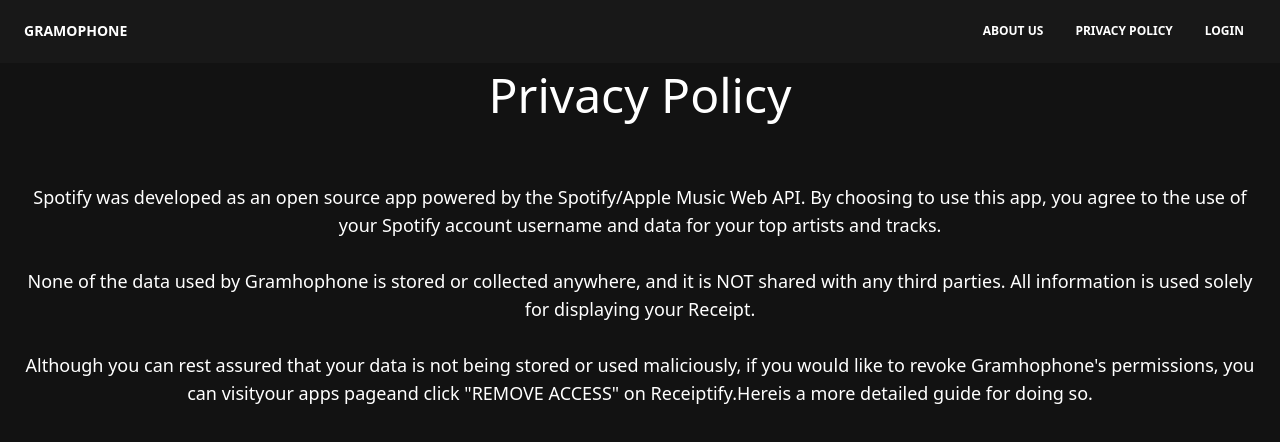
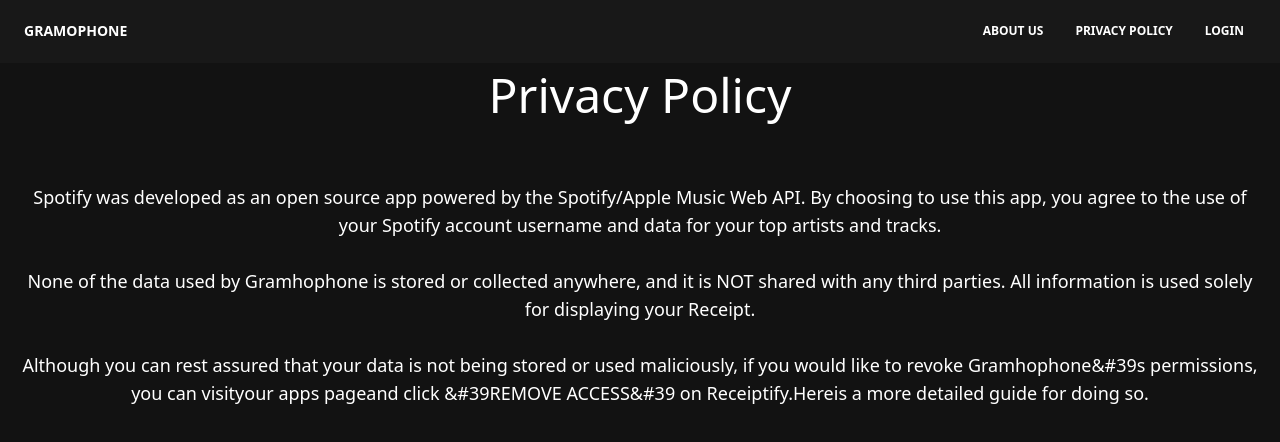
Before and after one commit to Coke-Ice-and-Lemon/thewalls, a Next.js app: page /privacy-policy in a window 1280 px wide. Shown: the top 442 px of the page. Built offline with nearby package versions, Linux system fonts and the light colour scheme; no server answers.

Commit message:
Ui changes

```diff
--- a/src/pages/privacy-policy.js
+++ b/src/pages/privacy-policy.js
@@ -26,10 +26,10 @@
       <br/>
       <p>
         Although you can rest assured that your data is not being stored or used
-        maliciously, if you would like to revoke Gramhophone's permissions, you
+        maliciously, if you would like to revoke Gramhophone&#39s permissions, you
         can visit
         <a href="http://www.spotify.com/account/apps/?_ga=2.57194153.2059435232.1677244602-1044990631.1616788427">your apps page</a>
-        and click "REMOVE ACCESS" on Receiptify.
+        and click &#39REMOVE ACCESS&#39 on Receiptify.
         <a href="https://support.spotify.com/us/article/spotify-on-other-apps/">Here</a>
         is a more detailed guide for doing so.
       </p>
```
